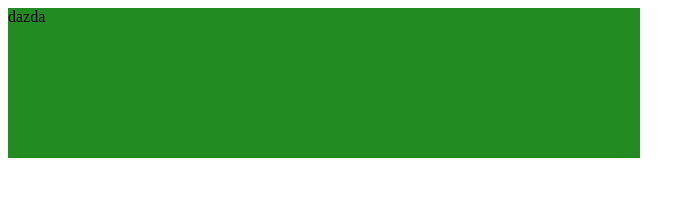
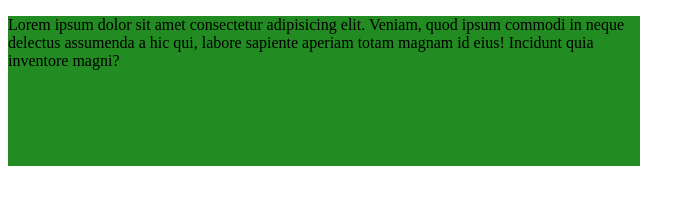
Before and after one commit to MeleElyes/introGitWeek1, a plain HTML site: page Index.html in a window 1280 px wide. Shown: the whole page, without its empty margins (0-695 px from the left). Drawn offline with Linux system fonts and the light colour scheme.

Commit message:
add paragrap

```diff
--- a/Index.html
+++ b/Index.html
@@ -10,7 +10,11 @@
 
   <body>
     <div class="myDiv">
-        dazda
+      <p>
+        Lorem ipsum dolor sit amet consectetur adipisicing elit. Veniam, quod
+        ipsum commodi in neque delectus assumenda a hic qui, labore sapiente
+        aperiam totam magnam id eius! Incidunt quia inventore magni?
+      </p>
     </div>
   </body>
 </html>
```
